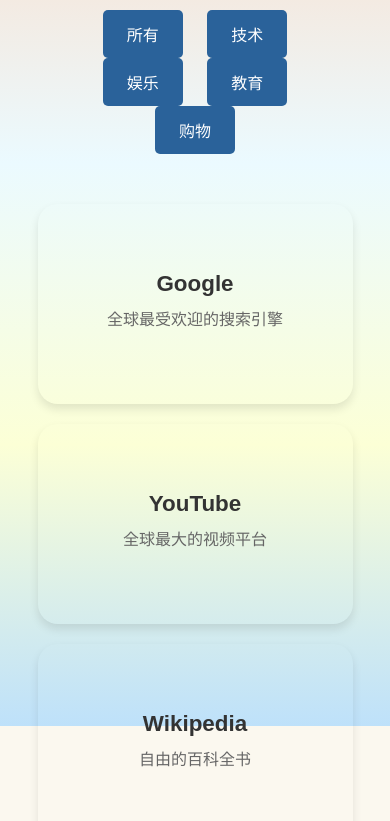
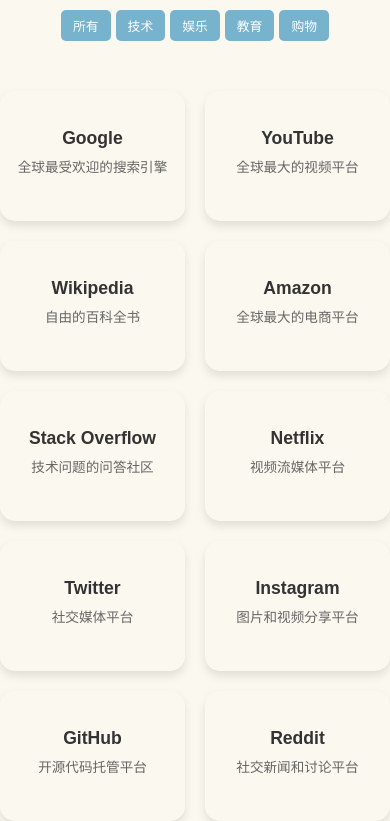
Before and after one commit to Felicity-Luo/website, a plain HTML site: page index.html in a window 390 px wide. Shown: the part 118-939 px from the top of the page. Drawn offline with Linux system fonts and the light colour scheme; a script that the page names is missing.

Commit message:
Update styles.css

```diff
--- a/styles.css
+++ b/styles.css
@@ -1,32 +1,30 @@
 /* styles.css */
+
+/* 基本样式设置 */
 * {
     margin: 0;
     padding: 0;
     box-sizing: border-box;
 }
-
-/* styles.css */
 #box {
-    position: absolute; /* 使背景充满整个页面 */
+    position: fixed;  /* 使用固定定位，使背景不随页面滚动 */
     top: 0;
     left: 0;
     width: 100%;
-    height: 100%;
-    z-index: -1; /* 使背景在内容后面 */
-    background: linear-gradient(to bottom, #f9dfcd, #EBFAFF, #fcffd6, #BEE1FA); /* 设置渐变背景 */
-    background-attachment: fixed; /* 确保背景固定，不随页面滚动 */
-    background-size: cover; /* 背景图像覆盖整个容器 */
+    height: 100vh;  /* 高度为视口的高度，确保背景占满整个屏幕 */
+    z-index: -1;    /* 确保背景在所有内容下面 */
+    background-attachment: fixed;  /* 固定背景效果 */
+    background-size: cover; /* 背景自动适应容器大小 */
 }
 
 body {
     font-family: 'Arial', sans-serif;
-    background-color: #FBF8EF; /* 如果需要，你也可以保留此背景 */
+    background-color: #FBF8EF; /* 浅米色背景 */
     color: #333;
     line-height: 1.6;
-    padding: 0 20px;
-    margin: 0; /* 移除默认的body外边距 */
+    padding: 0;
+    margin: 0;
 }
-
 
 header {
     padding: 30px;
@@ -41,61 +39,68 @@ header h1 {
 }
 
 #category-buttons {
+    display: flex;
+    flex-wrap: wrap;
+    justify-content: center;  /* 居中对齐 */
+    gap: 10px;
     margin-top: 20px;
 }
 
 .category-btn {
-    padding: 12px 24px;
+    padding: 12px 20px;
     font-size: 1em;
-    background-color: #2A629A;
+    background-color: #78B3CE; /* 淡蓝色 */
     color: white;
     border: none;
     border-radius: 5px;
     cursor: pointer;
-    margin: 0 10px;
     transition: background-color 0.3s, transform 0.3s;
+    white-space: nowrap;
 }
 
 .category-btn:hover {
-    background-color: #24609b; /* 橙色加深 */
+    background-color: #61A0C1; /* 淡蓝色加深 */
     transform: scale(1.05);
 }
 
+/* 网站列表 - 调整为三列 */
 #website-list {
     display: grid;
-    grid-template-columns: repeat(auto-fill, minmax(220px, 1fr)); /* 自适应列数 */
+    grid-template-columns: repeat(auto-fill, minmax(220px, 1fr)); /* 每行显示的卡片数量自动适应 */
     gap: 20px;
     margin-top: 20px;
-    justify-items: center; /* 内容居中 */
+    justify-items: center;
 }
 
+/* 卡片样式，调整卡片大小 */
 .website-item {
-    padding: 15px;
-    border-radius: 20px;
+    background-color: transparent;
+    padding: 12px;  /* 减少内部间距 */
+    border-radius: 15px;
     box-shadow: 0 5px 10px rgba(0, 0, 0, 0.1);
     transition: transform 0.3s ease, box-shadow 0.3s ease;
     cursor: pointer;
     display: flex;
     flex-direction: column;
-    justify-content: center; /* 垂直居中 */
-    align-items: center; /* 水平居中 */
-    height: 100px; /* 控制每个卡片的高度 */
-    width: 90%; /* 控制宽度 */
+    justify-content: center;
+    align-items: center;
+    height: 120px; /* 调整卡片高度 */
+    width: 100%; /* 使卡片宽度适应父容器 */
 }
 
 .website-item h4 {
-    margin-bottom: 5px; /* 减少间距，让标题和描述更紧密 */
-    font-size: 1.4em;
+    margin-bottom: 5px;
+    font-size: 1.1em;  /* 更小的标题字体大小 */
     font-weight: bold;
     color: #333;
-    text-align: center; /* 让标题水平居中 */
+    text-align: center;
 }
 
 .website-item p {
-    font-size: 1em;
-    margin-bottom: 10px; /* 与标题保持紧密 */
+    font-size: 0.85em;  /* 更小的描述文字字体大小 */
+    margin-bottom: 10px;
     color: #666;
-
+    text-align: center;
 }
 
 .website-item a {
@@ -114,13 +119,28 @@ header h1 {
     box-shadow: 0 8px 20px rgba(0, 0, 0, 0.1);
 }
 
-/* 增加响应式设计 */
+/* 移动端适配 */
 @media (max-width: 768px) {
     header h1 {
         font-size: 2em;
     }
+    .category-btn {
+        font-size: 0.9em;
+        padding: 8px 16px;
+    }
+
+    #category-buttons {
+        justify-content: center; /* 按钮居中 */
+        gap: 5px;
+    }
+
     .website-item {
-        height: 230px;
+        height: 150px; /* 更小的卡片高度 */
+    }
+
+    /* 移动端每行显示三个卡片 */
+    #website-list {
+        grid-template-columns: repeat(auto-fill, minmax(130px, 1fr)); /* 让每个卡片宽度最小为130px，根据屏幕大小调整每行数量 */
     }
 }
 
@@ -128,7 +148,17 @@ header h1 {
     header h1 {
         font-size: 1.5em;
     }
+    .category-btn {
+        font-size: 0.8em;
+        padding: 6px 12px;
+    }
+
     .website-item {
-        height: 200px;
+        height: 130px; /* 更小的卡片高度 */
+    }
+
+    /* 移动端小屏时，每行依然显示三个卡片 */
+    #website-list {
+        grid-template-columns: repeat(auto-fill, minmax(120px, 1fr)); /* 调整卡片的最小宽度 */
     }
 }
```
